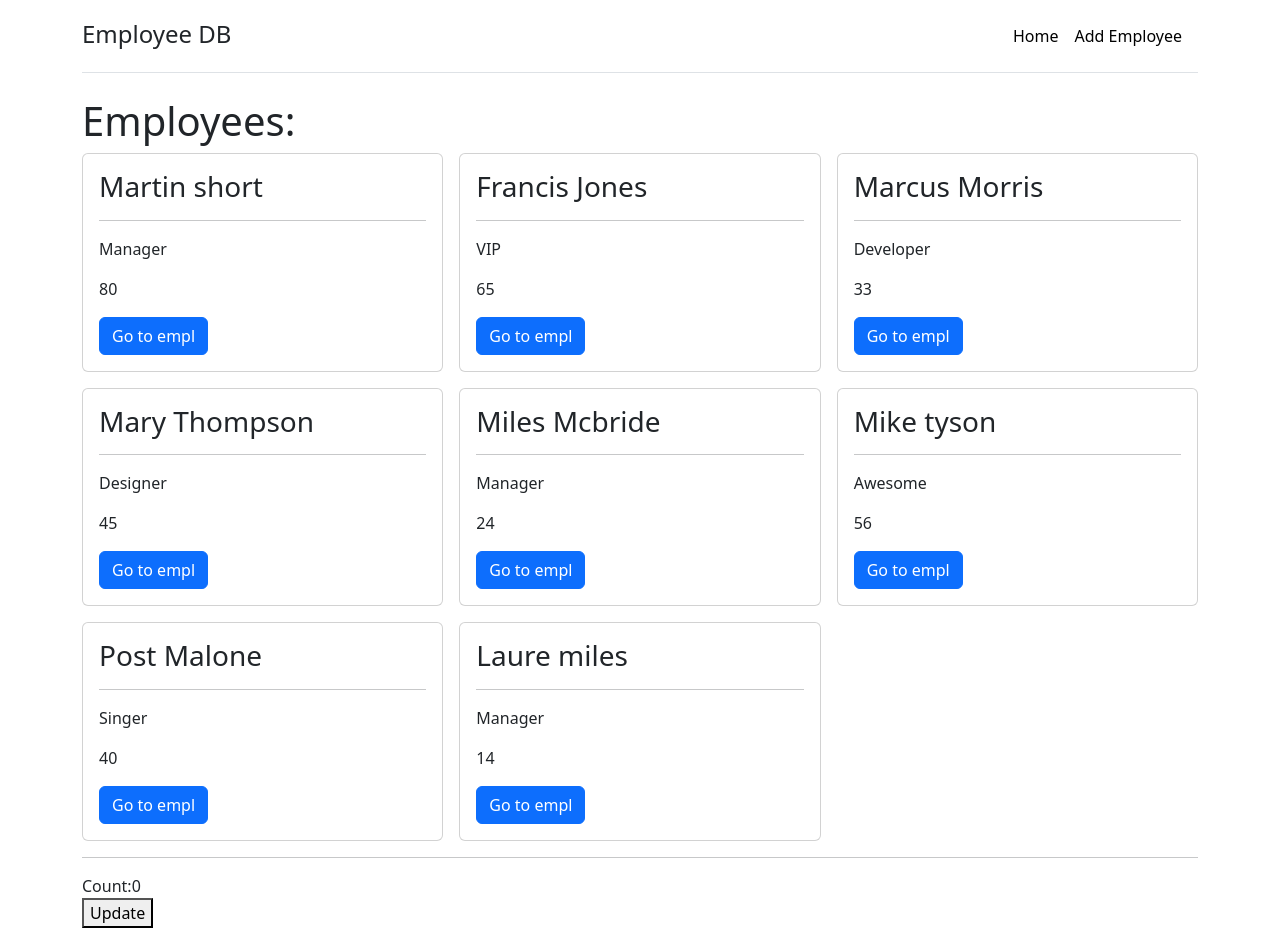
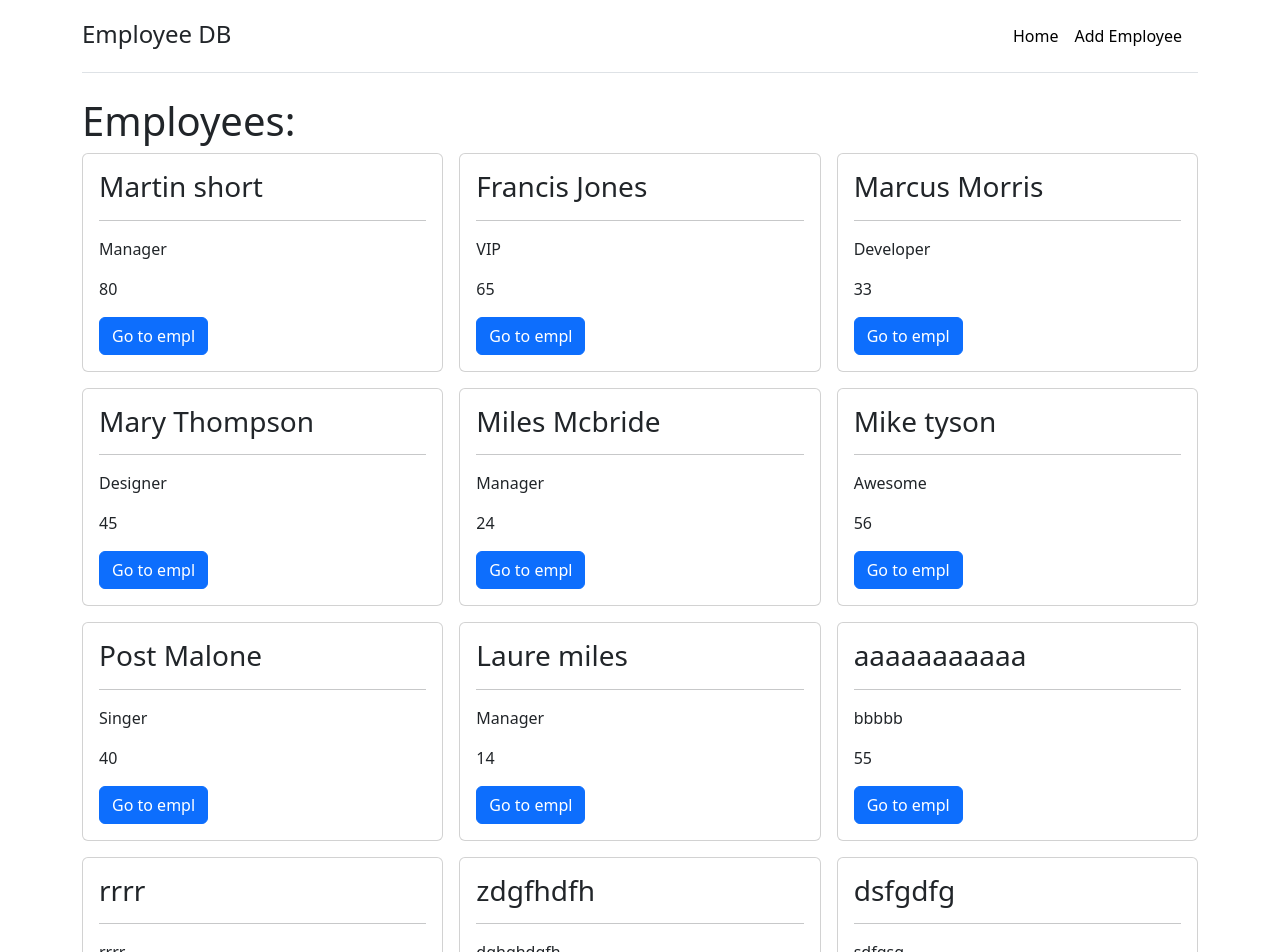
Before and after one commit to ferlobo1985/UDMY-REACT19-Next-JS-Rendering, a Next.js app: page / in a window 1280 px wide. Shown: the top 952 px of the page. Built offline with nearby package versions, Linux system fonts and the light colour scheme; data requests are answered from the project's data file.

Commit message:
11-useActionState
11-useActionState

```diff
--- a/db.json
+++ b/db.json
@@ -47,6 +47,30 @@
       "position": "Manager",
       "age": "14",
       "id": 8
+    },
+    {
+      "fullname": "aaaaaaaaaaa",
+      "position": "bbbbb",
+      "age": "55",
+      "id": 9
+    },
+    {
+      "fullname": "rrrr",
+      "position": "rrrr",
+      "age": "56",
+      "id": 10
+    },
+    {
+      "fullname": "zdgfhdfh",
+      "position": "dghghdgfh",
+      "age": "77",
+      "id": 11
+    },
+    {
+      "fullname": "dsfgdfg",
+      "position": "sdfgsg",
+      "age": "77",
+      "id": 12
     }
   ]
 }
--- a/src/helpers/actions.js
+++ b/src/helpers/actions.js
@@ -6,10 +6,22 @@ export async function counterTrigger(){
 }
 
 
-export async function addEmployee(formdata) {
-    await axios.post('http://localhost:3004/employees',{
-        fullname:formdata.get('fullname'),
-        position:formdata.get('position'),
-        age:formdata.get('age')
-    })
+export async function addEmployee(prevState,formdata) {
+    // await new Promise((resolve)=> setTimeout(resolve,2000))
+
+    console.log(prevState)
+    try {
+        if(formdata.get('fullname')=== ''){
+            throw new Error('The name is required')
+        }
+
+        await axios.post('http://localhost:3004/employees',{
+            fullname:formdata.get('fullname'),
+            position:formdata.get('position'),
+            age:formdata.get('age')
+        });
+        return {success:true,message:'Name Added'}
+    } catch(e){
+        return {success:false,message:e.message}
+    }
 }
```
Also changed, not shown: src/app/form/add/page.js (+15 -3 lines).
